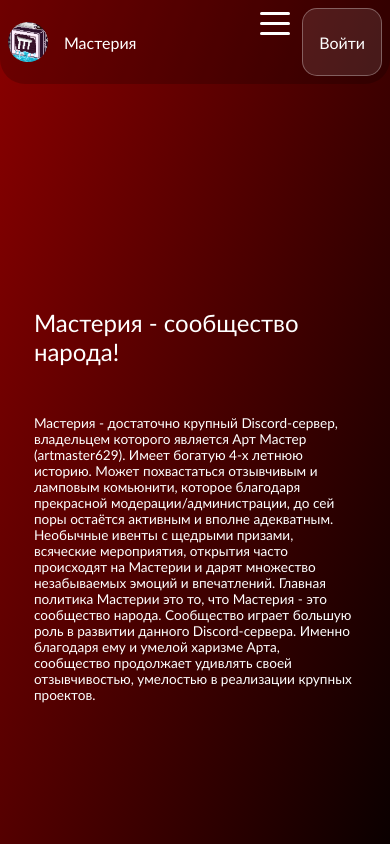
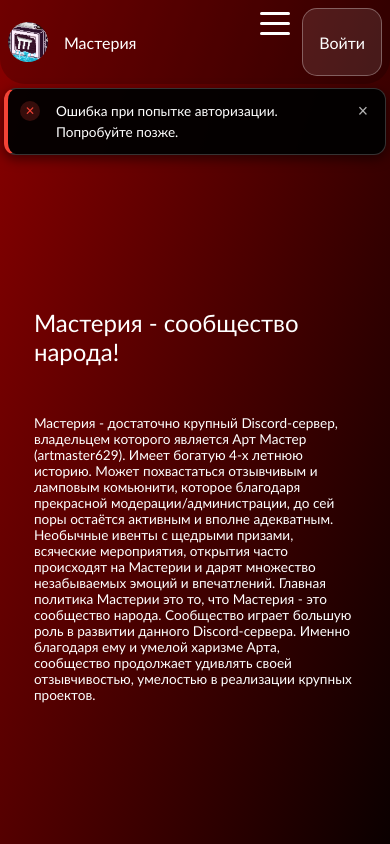
Before and after one commit to Lansort102/Hub-of-Masteria, a plain HTML site: page index.html in a window 390 px wide. Both pictures are taken after a click on the link "Войти". Shown: the top 844 px of the page. Drawn offline with Linux system fonts and the light colour scheme; no server answers.

Commit message:
feat: добавлена система toast-уведомлений
- Создан компонент Notification с методами show(), hide(), hideAll()
- Добавлены типы уведомлений: success, error, info, warning
- Добавлены анимации появления/исчезновения уведомлений
- Реализовано автоскрытие уведомлений через 3-5 секунд
- Заменены все alert() на toast-уведомления в auth.js
- Добавлены стили для разных типов уведомлений в style.css
- Подключен notifications.js во всех HTML файлах

```diff
--- a/index.html
+++ b/index.html
@@ -46,6 +46,7 @@
     </section>
 
     <script src="script.js"></script>
+    <script src="js/notifications.js"></script>
     <script src="js/auth.js"></script>
 </body>
 </html>
--- a/js/auth.js
+++ b/js/auth.js
@@ -61,7 +61,7 @@
       window.location.href = authUrl;
     } catch (error) {
       console.error('Error initiating login:', error);
-      alert('Ошибка при попытке авторизации. Попробуйте позже.');
+      Notification.error('Ошибка при попытке авторизации. Попробуйте позже.');
     }
   },
 
@@ -124,7 +124,7 @@
 
       if (error) {
         console.error('Auth error:', error);
-        alert('Ошибка авторизации. Попробуйте еще раз.');
+        Notification.error('Ошибка авторизации. Попробуйте еще раз.');
         // Удаляем параметр ошибки из URL
         window.history.replaceState({}, document.title, window.location.pathname);
         return;
--- /dev/null
+++ b/js/notifications.js
@@ -0,0 +1,139 @@
+// ============================================
+// Система toast-уведомлений
+// ============================================
+
+const Notification = {
+  container: null,
+  notifications: [],
+
+  // Инициализация контейнера для уведомлений
+  init() {
+    if (!this.container) {
+      this.container = document.createElement('div');
+      this.container.className = 'notifications-container';
+      document.body.appendChild(this.container);
+    }
+  },
+
+  // Показать уведомление
+  show(message, type = 'info', duration = 4000) {
+    // Инициализируем контейнер, если его еще нет
+    this.init();
+
+    // Создаем элемент уведомления
+    const notification = document.createElement('div');
+    notification.className = `notification notification--${type}`;
+
+    // Иконка для типа уведомления
+    const icon = this.getIcon(type);
+
+    // Содержимое уведомления
+    notification.innerHTML = `
+      <div class="notification-icon">${icon}</div>
+      <div class="notification-content">
+        <div class="notification-message">${this.escapeHtml(message)}</div>
+      </div>
+      <button class="notification-close" aria-label="Закрыть">&times;</button>
+    `;
+
+    // Добавляем обработчик закрытия
+    const closeBtn = notification.querySelector('.notification-close');
+    closeBtn.addEventListener('click', () => {
+      this.hide(notification);
+    });
+
+    // Добавляем уведомление в контейнер
+    this.container.appendChild(notification);
+    this.notifications.push(notification);
+
+    // Триггерим анимацию появления
+    requestAnimationFrame(() => {
+      notification.classList.add('notification--show');
+    });
+
+    // Автоматическое скрытие через указанное время
+    if (duration > 0) {
+      setTimeout(() => {
+        this.hide(notification);
+      }, duration);
+    }
+
+    return notification;
+  },
+
+  // Скрыть уведомление
+  hide(notification) {
+    if (!notification || !notification.parentElement) {
+      return;
+    }
+
+    // Удаляем из массива
+    const index = this.notifications.indexOf(notification);
+    if (index > -1) {
+      this.notifications.splice(index, 1);
+    }
+
+    // Анимация исчезновения
+    notification.classList.remove('notification--show');
+    notification.classList.add('notification--hide');
+
+    // Удаляем элемент после анимации
+    setTimeout(() => {
+      if (notification.parentElement) {
+        notification.parentElement.removeChild(notification);
+      }
+    }, 300);
+  },
+
+  // Получить иконку для типа уведомления
+  getIcon(type) {
+    const icons = {
+      success: '✓',
+      error: '✕',
+      warning: '⚠',
+      info: 'ℹ'
+    };
+    return icons[type] || icons.info;
+  },
+
+  // Экранирование HTML для безопасности
+  escapeHtml(text) {
+    const div = document.createElement('div');
+    div.textContent = text;
+    return div.innerHTML;
+  },
+
+  // Удобные методы для разных типов уведомлений
+  success(message, duration) {
+    return this.show(message, 'success', duration);
+  },
+
+  error(message, duration) {
+    return this.show(message, 'error', duration || 5000); // Ошибки показываем дольше
+  },
+
+  warning(message, duration) {
+    return this.show(message, 'warning', duration);
+  },
+
+  info(message, duration) {
+    return this.show(message, 'info', duration);
+  },
+
+  // Скрыть все уведомления
+  hideAll() {
+    const notifications = [...this.notifications];
+    notifications.forEach(notification => {
+      this.hide(notification);
+    });
+  }
+};
+
+// Автоматическая инициализация при загрузке DOM
+if (document.readyState === 'loading') {
+  document.addEventListener('DOMContentLoaded', () => {
+    Notification.init();
+  });
+} else {
+  Notification.init();
+}
--- a/style.css
+++ b/style.css
@@ -830,3 +830,173 @@
         font-size: 1.5em;
     }
 }
+
+/* ============================================
+   Toast Notifications (Система уведомлений)
+   ============================================ */
+.notifications-container {
+    position: fixed;
+    top: calc(var(--height-navbar) + 1rem);
+    right: 1rem;
+    z-index: 10001;
+    display: flex;
+    flex-direction: column;
+    gap: 0.75rem;
+    max-width: 400px;
+    width: calc(100% - 2rem);
+    pointer-events: none;
+}
+
+.notification {
+    display: flex;
+    align-items: flex-start;
+    gap: 1rem;
+    padding: 1rem 1.25rem;
+    background: rgba(0, 0, 0, 0.95);
+    border: 1px solid rgba(255, 255, 255, 0.2);
+    border-radius: 12px;
+    box-shadow: 0 4px 12px rgba(0, 0, 0, 0.5);
+    color: var(--color-white);
+    font-size: 1em;
+    font-weight: 100;
+    opacity: 0;
+    transform: translateX(400px);
+    transition: all 0.3s cubic-bezier(0.68, -0.55, 0.265, 1.55);
+    pointer-events: auto;
+    position: relative;
+}
+
+.notification--show {
+    opacity: 1;
+    transform: translateX(0);
+}
+
+.notification--hide {
+    opacity: 0;
+    transform: translateX(400px);
+}
+
+.notification-icon {
+    flex-shrink: 0;
+    width: 24px;
+    height: 24px;
+    display: flex;
+    align-items: center;
+    justify-content: center;
+    border-radius: 50%;
+    font-size: 14px;
+    font-weight: bold;
+    line-height: 1;
+}
+
+.notification-content {
+    flex: 1;
+    min-width: 0;
+}
+
+.notification-message {
+    line-height: 1.5;
+    word-wrap: break-word;
+}
+
+.notification-close {
+    flex-shrink: 0;
+    width: 24px;
+    height: 24px;
+    display: flex;
+    align-items: center;
+    justify-content: center;
+    background: transparent;
+    border: none;
+    color: var(--color-white);
+    font-size: 1.5em;
+    line-height: 1;
+    cursor: pointer;
+    opacity: 0.7;
+    transition: opacity 0.2s ease;
+    padding: 0;
+    margin: 0;
+}
+
+.notification-close:hover {
+    opacity: 1;
+}
+
+/* Типы уведомлений */
+.notification--success {
+    border-left: 4px solid #4caf50;
+}
+
+.notification--success .notification-icon {
+    background: rgba(76, 175, 80, 0.2);
+    color: #4caf50;
+}
+
+.notification--error {
+    border-left: 4px solid #f44336;
+}
+
+.notification--error .notification-icon {
+    background: rgba(244, 67, 54, 0.2);
+    color: #f44336;
+}
+
+.notification--warning {
+    border-left: 4px solid #ff9800;
+}
+
+.notification--warning .notification-icon {
+    background: rgba(255, 152, 0, 0.2);
+    color: #ff9800;
+}
+
+.notification--info {
+    border-left: 4px solid #2196f3;
+}
+
+.notification--info .notification-icon {
+    background: rgba(33, 150, 243, 0.2);
+    color: #2196f3;
+}
+
+/* Адаптивность для уведомлений */
+@media (max-width: 768px) {
+    .notifications-container {
+        top: calc(var(--height-navbar) + 0.5rem);
+        right: 0.5rem;
+        left: 0.5rem;
+        max-width: none;
+        width: auto;
+    }
+
+    .notification {
+        padding: 0.875rem 1rem;
+        font-size: 0.9em;
+    }
+
+    .notification-icon {
+        width: 20px;
+        height: 20px;
+        font-size: 12px;
+    }
+
+    .notification-close {
+        width: 20px;
+        height: 20px;
+        font-size: 1.3em;
+    }
+}
+
+@media (max-width: 480px) {
+    .notifications-container {
+        top: calc(var(--height-navbar) + 0.25rem);
+        right: 0.25rem;
+        left: 0.25rem;
+        gap: 0.5rem;
+    }
+
+    .notification {
+        padding: 0.75rem;
+        font-size: 0.85em;
+    }
+}
```
Also changed, not shown: history.html (+1 -0 lines), membersdesk.html (+1 -0 lines), wiki.html (+1 -0 lines).
